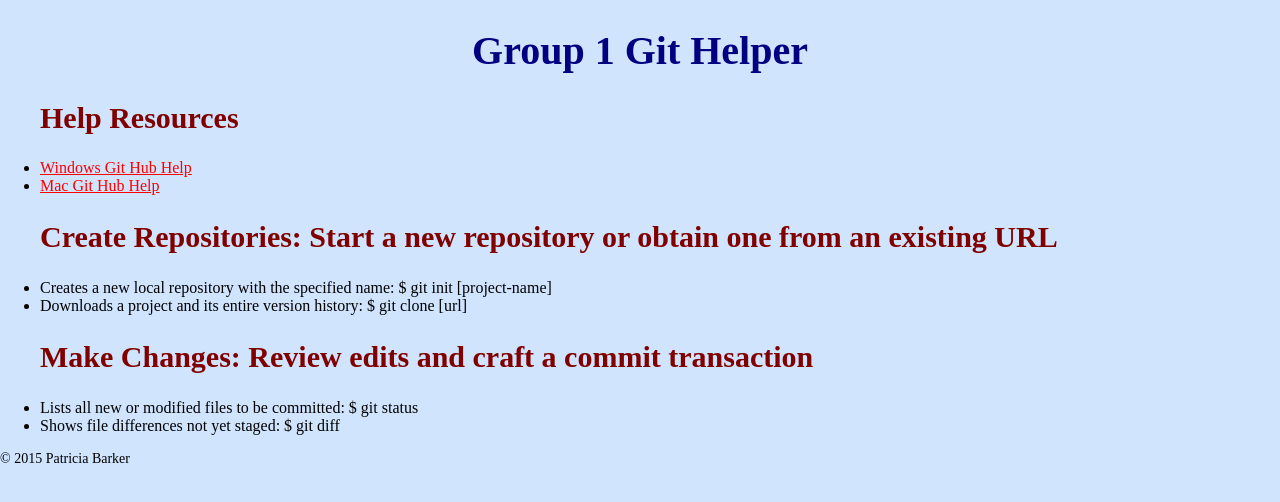
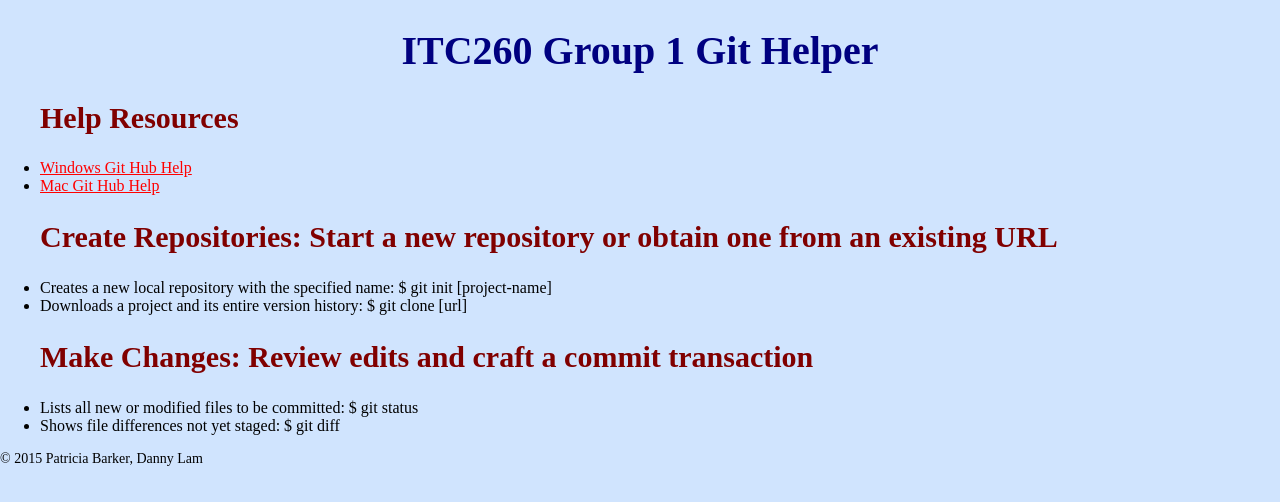
Before and after one commit to PatriciaBethBarker/BranchMerge, a plain HTML site: page index.html in a window 1280 px wide. Drawn offline with Linux system fonts and the light colour scheme.

Commit message:
add itc260 to the title and pageHeader, and my name to copy right

```diff
--- a/index.html
+++ b/index.html
@@ -4,12 +4,12 @@
     <head>
             <meta charset="utf-8">
             <link type="text/css" rel="stylesheet" href="css/styles.css" >
-        <title>Git Branch & Merge</title>
+        <title>ITC260 Git Branch & Merge</title>
     </head>
 
     <body>
     	<div id="header"><!--start header-->
-    <h1 id="pageHeader">Group 1 Git Helper</h1>
+    <h1 id="pageHeader">ITC260 Group 1 Git Helper</h1>
         </div><!--end header-->
 
 	<div id="mainSection"><!--start Main Section-->
@@ -36,7 +36,7 @@
         </div><!--end Main Section-->
 
     <footer>
-    	<p>&copy; 2015 Patricia Barker</p>
+    	<p>&copy; 2015 Patricia Barker, Danny Lam</p>
     </footer>
 
     </body>
```
